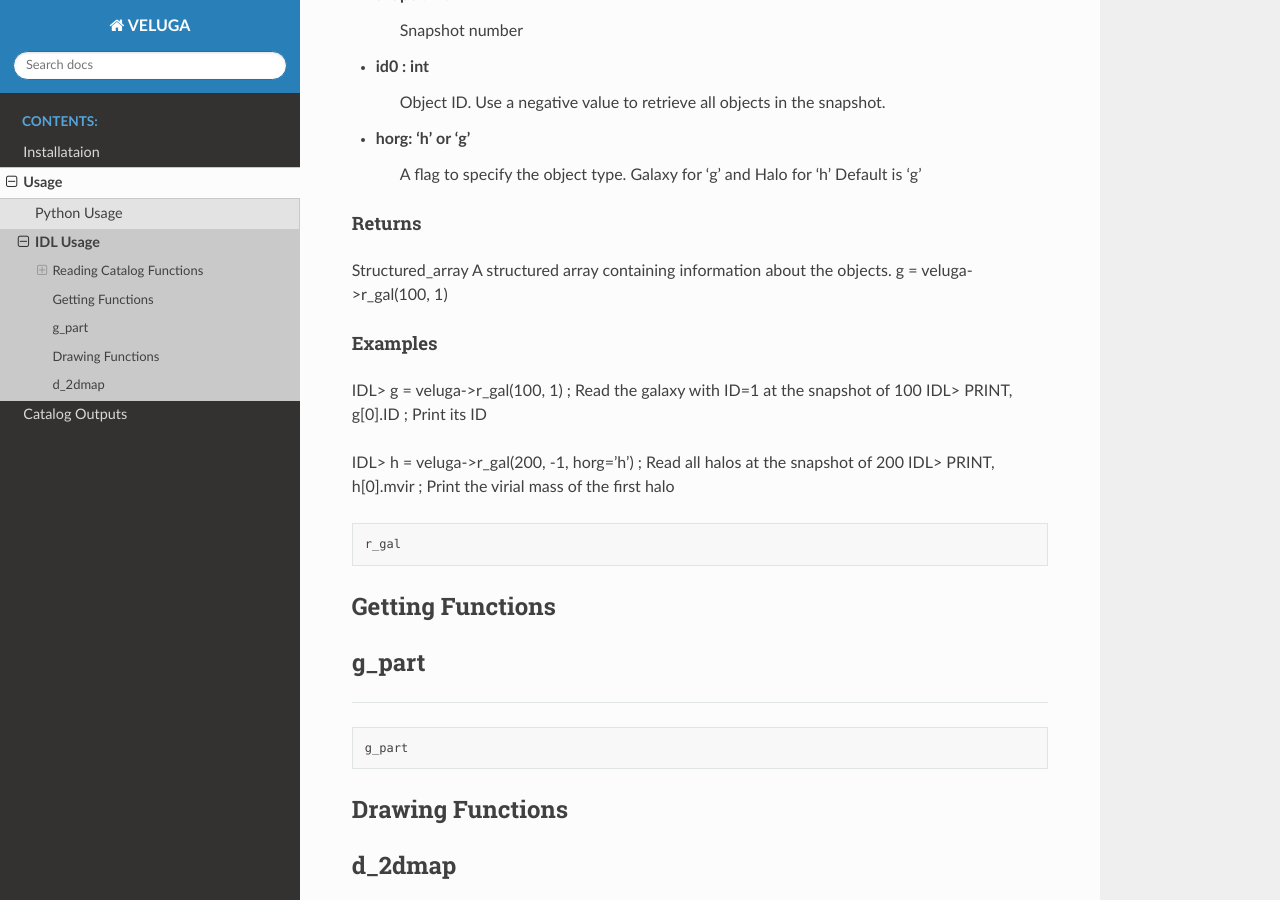
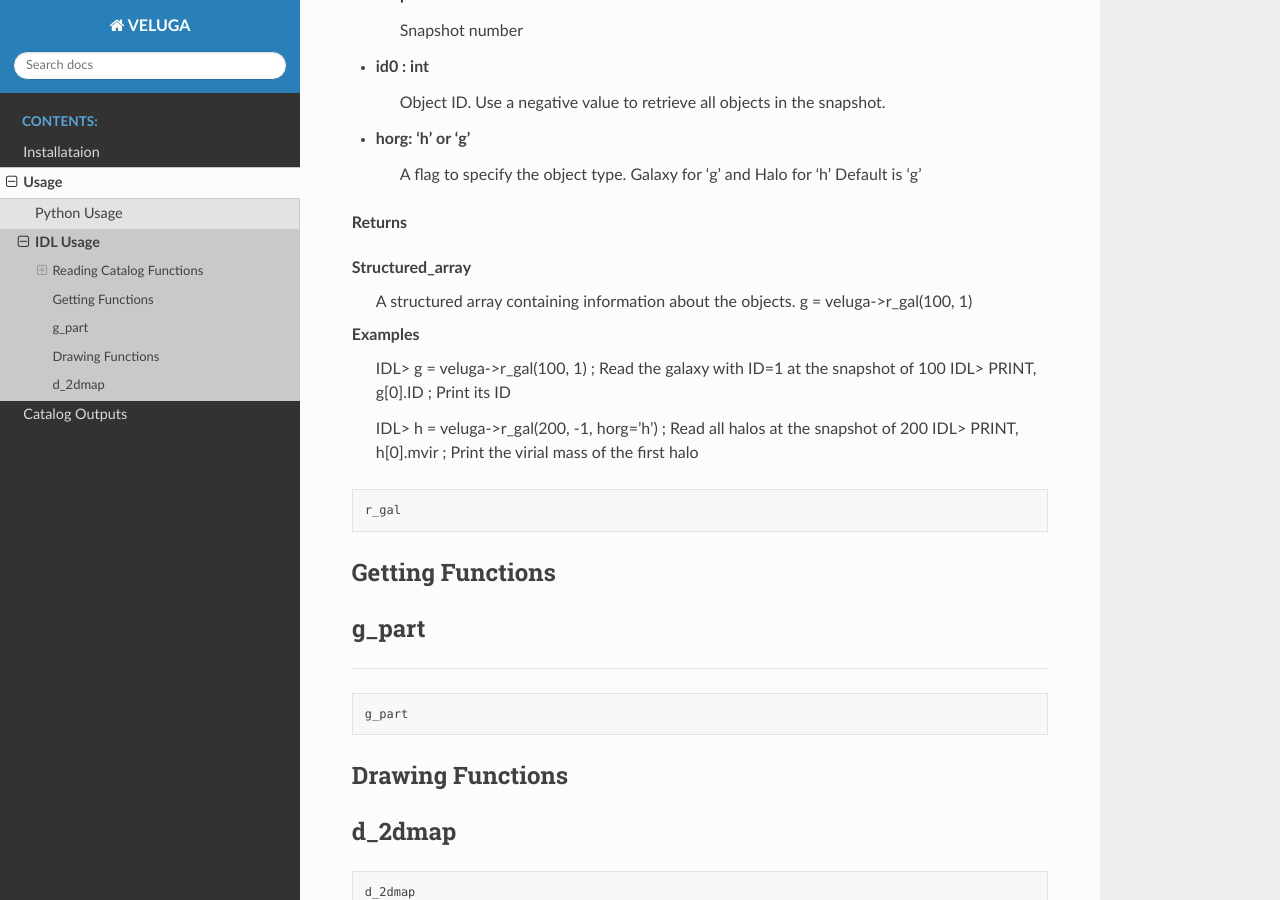
Before and after one commit to JinsuRhee/VELUGA, a Sphinx documentation site: the page built from docs/source/usage/idl.rst, in a window 1280 px wide and 900 px high, scrolled down 451 px. Built offline with Sphinx 7.4.7 and the Read the Docs theme 2.0.0, drawn with Linux system fonts in a browser that asks for light colours.

Commit message:
rtd) IDL utilities grouped12

```diff
--- a/docs/source/usage/idl.rst
+++ b/docs/source/usage/idl.rst
@@ -12,8 +12,8 @@
 Load Galaxy/Halo Catalog Data.
 This method retrieves galaxy or halo catalog data for a given snapshot and object ID.
 
-Parameters
-^^^^^^^^^^
+**Parameters**
+
 - **snap0** : int
         Snapshot number
 
@@ -25,19 +25,18 @@
         Default is 'g'
 
 
-Returns
-^^^^^^^
+**Returns**
+
 Structured_array
-A structured array containing information about the objects.
-g = veluga->r_gal(100, 1)
+        A structured array containing information about the objects.
+        g = veluga->r_gal(100, 1)
 
-Examples
-^^^^^^^^
-IDL> g = veluga->r_gal(100, 1)	; Read the galaxy with ID=1 at the snapshot of 100
-IDL> PRINT, g[0].ID 				; Print its ID
+**Examples**
+        IDL> g = veluga->r_gal(100, 1)	; Read the galaxy with ID=1 at the snapshot of 100
+        IDL> PRINT, g[0].ID 				; Print its ID
 
-IDL> h = veluga->r_gal(200, -1, horg='h') ; Read all halos at the snapshot of 200
-IDL> PRINT, h[0].mvir 					; Print the virial mass of the first halo
+        IDL> h = veluga->r_gal(200, -1, horg='h') ; Read all halos at the snapshot of 200
+        IDL> PRINT, h[0].mvir 					; Print the virial mass of the first halo
 
 .. code-block:: idl
 
```
